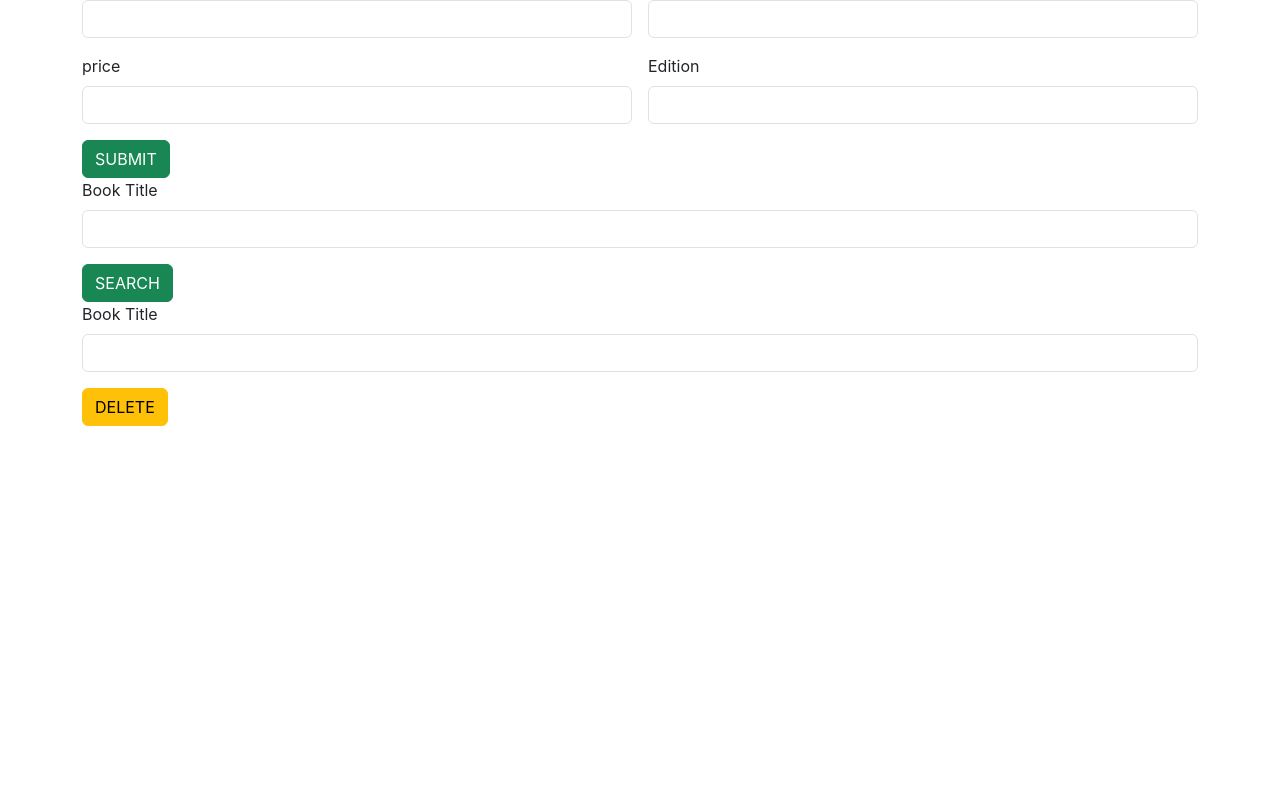
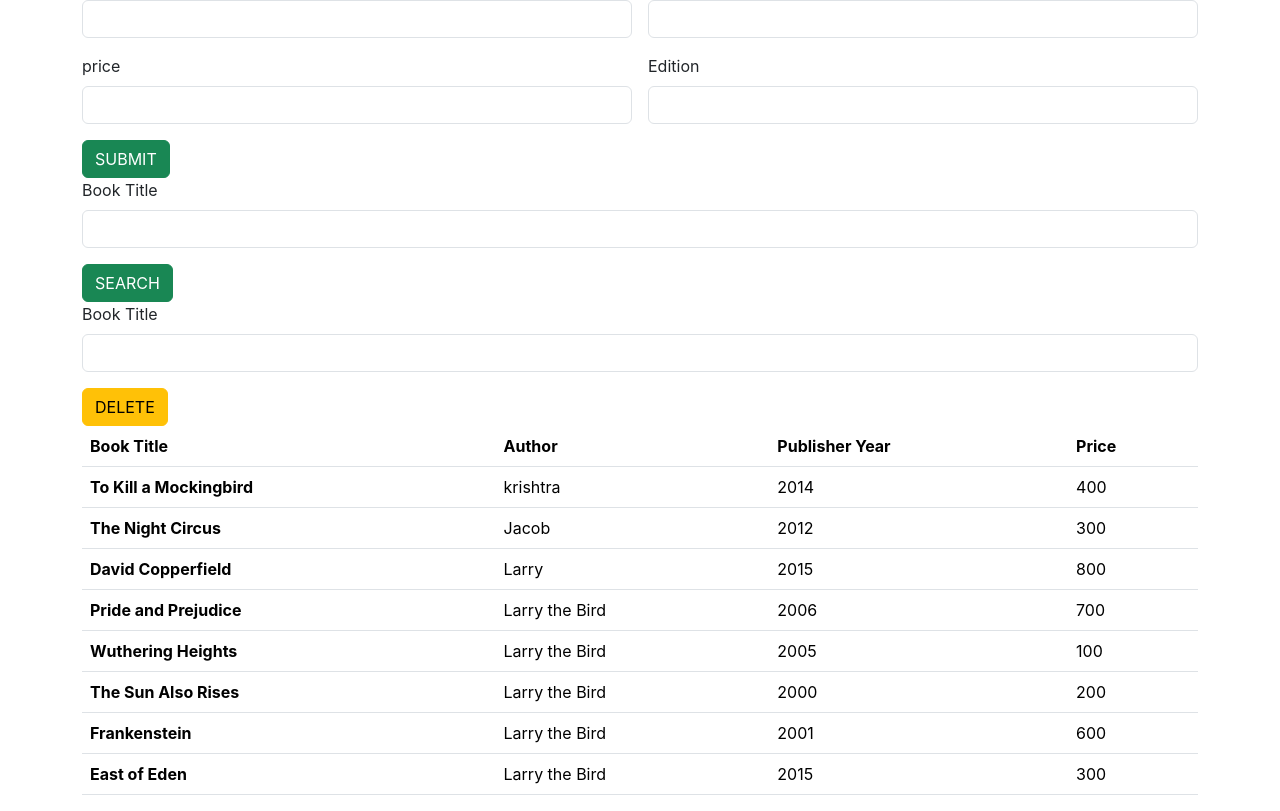
Before and after one commit to shafnashakeersm/Library-app-react, a React (Create React App) app: page / in a window 1280 px wide. Shown: the part 314-1125 px from the top of the page. Before the commit the page ends 800 px from the top, so only its background shows below. Built offline with nearby package versions, Linux system fonts and the light colour scheme.

Commit message:
completed

```diff
--- a/src/App.js
+++ b/src/App.js
@@ -3,6 +3,7 @@ import './App.css';
 import AddBook from './Components/AddBook';
 import SearchBook from './Components/SearchBook';
 import DeleteBook from './Components/DeleteBook';
+import ViewAll from './Components/ViewAll';
 
 function App() {
   return (
@@ -10,6 +11,7 @@ function App() {
       <AddBook />
      <SearchBook/>
      <DeleteBook/>
+     <ViewAll/>
 
     </div >
   );
--- /dev/null
+++ b/src/Components/ViewAll.jsx
@@ -0,0 +1,76 @@
+import React from 'react'
+
+const ViewAll = () => {
+  return (
+    <div>
+        <div className="container">
+            <div className="row">
+                <div className="col col-12 col-sm-12 col-md-12 col-lg-12 col-xl-12 col-xxl-12">
+                <table class="table">
+  <thead>
+    <tr>
+      <th scope="col">Book Title</th>
+      <th scope="col">Author</th>
+      <th scope="col">Publisher Year</th>
+      <th scope="col">Price</th>
+    </tr>
+  </thead>
+  <tbody>
+    <tr>
+      <th scope="row">To Kill a Mockingbird</th>
+      <td>krishtra</td>
+      <td>2014</td>
+      <td>400</td>
+    </tr>
+    <tr>
+      <th scope="row">The Night Circus</th>
+      <td>Jacob</td>
+      <td>2012</td>
+      <td>300</td>
+    </tr>
+    <tr>
+      <th scope="row">David Copperfield </th>
+      <td >Larry</td>
+      <td>2015</td>
+      <td>800</td>
+    </tr>
+    <tr>
+      <th scope="row">Pride and Prejudice</th>
+      <td >Larry the Bird</td>
+      <td>2006</td>
+      <td>700</td>
+    </tr>
+    <tr>
+      <th scope="row">Wuthering Heights</th>
+      <td >Larry the Bird</td>
+      <td>2005</td>
+      <td>100</td>
+    </tr>
+    <tr>
+      <th scope="row">The Sun Also Rises</th>
+      <td >Larry the Bird</td>
+      <td>2000</td>
+      <td>200</td>
+    </tr>
+    <tr>
+      <th scope="row">Frankenstein</th>
+      <td >Larry the Bird</td>
+      <td>2001</td>
+      <td>600</td>
+    </tr>
+    <tr>
+      <th scope="row">East of Eden</th>
+      <td >Larry the Bird</td>
+      <td>2015</td>
+      <td>300</td>
+    </tr>
+  </tbody>
+</table>
+                </div>
+            </div>
+        </div>
+    </div>
+  )
+}
+
+export default ViewAll
```
